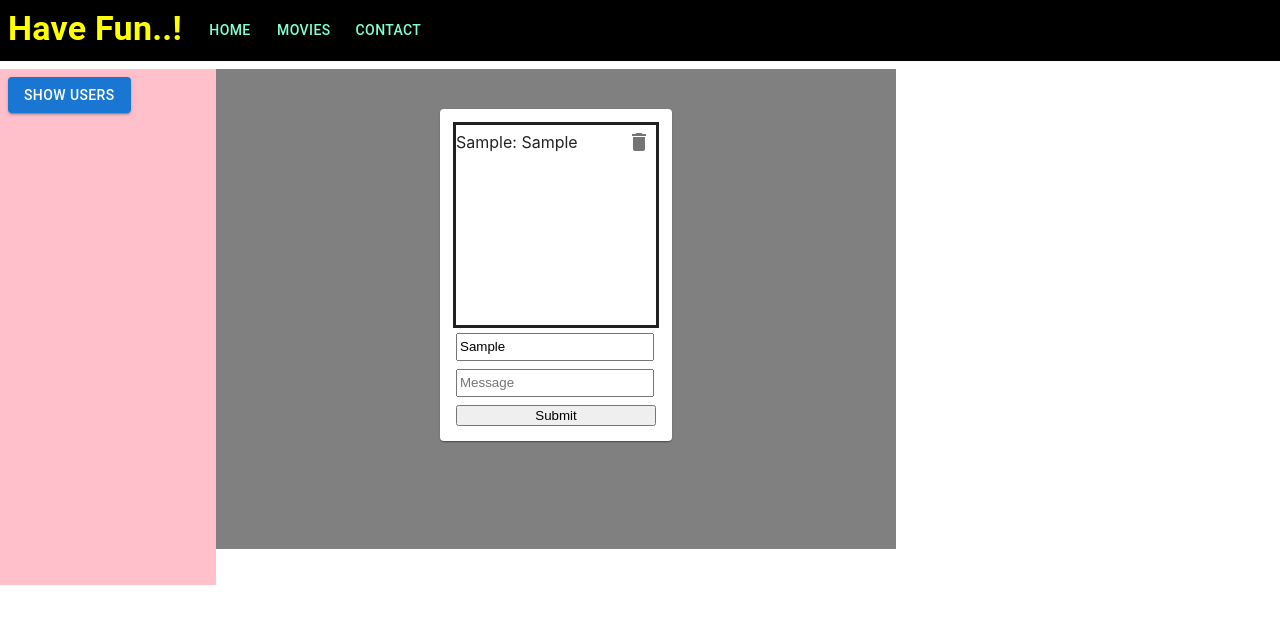
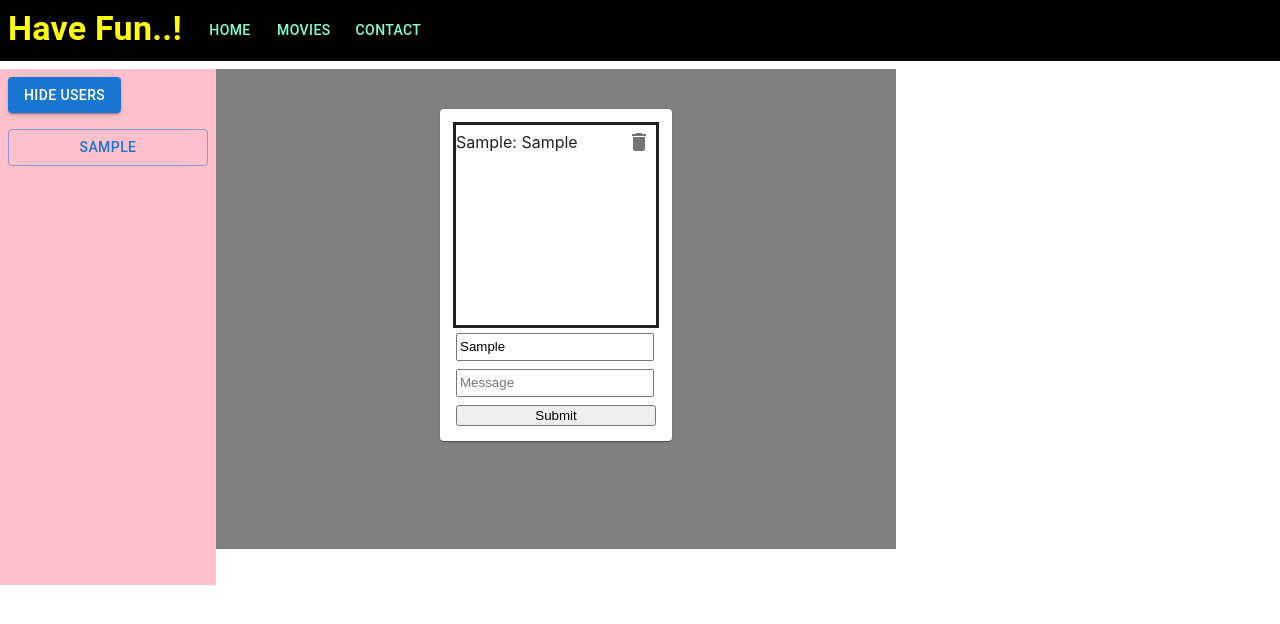
Before and after one commit to ravikumar-rskd/Movie-ChatApp, a React (Create React App) app: page / in a window 1280 px wide. Both pictures are taken after typing "Sample", "Sample" into the empty fields and a click on the button "Submit". Shown: the top 624 px of the page. Built offline with nearby package versions, Linux system fonts and the light colour scheme.

Commit message:
Inserted msgs into SideMenu Component

```diff
--- a/src/App.js
+++ b/src/App.js
@@ -11,16 +11,23 @@ import SideMenu from './components/SideMenu';
 
 function App() {
   const [users,setUsers]=useState([]);
+  const [messages, setMessages] = useState([]);
+
+  const handleUpdateMessages = (messages) => {
+    console.log("App page-msgs:",messages)
+    setMessages(messages);
+  };
+
   return (
     <div >
      <Header/>
      <Grid container>
         <Grid item>
-          <SideMenu users={users}/>
+          <SideMenu users={users} messages={messages}/>
         </Grid>
           <Grid item>
             <Box display={'flex'} sx={{width:600,height:400,justifyContent:'center',backgroundColor:'grey',padding:5,marginTop:1}}>
-              <Chat userData={setUsers}/>
+              <Chat userData={setUsers} msgData={handleUpdateMessages} />
             </Box>
           </Grid>
      </Grid>
--- a/src/components/Chat.js
+++ b/src/components/Chat.js
@@ -65,21 +65,31 @@ import DeleteIcon from '@mui/icons-material/Delete'; // Import Material-UI Delet
 
 
 
-const Chat = ({userData}) => {
+const Chat = ({userData,msgData}) => {
     const [user, setUser] = useState([]);
     const [message, setMessage] = useState('');
     const [messages, setMessages] = useState([]);
     const boxRef = useRef(null);
 
+    useEffect(()=>{
+        alert("You will not be able to find recent message at left side for User's Messages ");
+    },[]
+
+    );
 
     const handleSubmit = (e) => {
         console.log('submitted');
+        console.log(message);
+
         e.preventDefault();
         if (user && message) {
             setMessages([...messages,{ id: Date.now(), text: `${user}: ${message}` } ]);
             setMessage('');
             // userData(setMessages([messages]));
             userData(prevUsers => [...new Set([...prevUsers, user])]);
+            console.log(messages);
+            msgData(messages);
+
         }
 
         // const msg=getMessages(responses.data.id)
@@ -90,19 +100,7 @@ const Chat = ({userData}) => {
     };
 
     const handleDelete = (id) => {
-        // setMessages(messages.filter(msg => msg.id !== id));
-        setMessages(prevMessages => {
-            const updatedMessages = prevMessages.filter(msg => msg.id !== id);
-
-            // Check if the deleted message was the last one from a user
-            const remainingMessagesFromUser = updatedMessages.filter(msg => msg.user === user);
-
-            if (remainingMessagesFromUser.length === 0) {
-                userData(prevUsers => prevUsers.filter(u => u !== user));
-            }
-
-            return updatedMessages;
-        });
+        setMessages(messages.filter(msg => msg.id !== id));
     };
 
     useEffect(() => {
--- a/src/components/SideMenu.js
+++ b/src/components/SideMenu.js
@@ -1,41 +1,118 @@
+// import React, { useState } from 'react';
+// import { Box,Button } from '@mui/material';
+
+// const SideMenu=({users})=>{
+//     const [showUsers,setShowUsers]=useState(false);
+//     const handleUsers=()=>{
+//         console.log("Users Button clicked");
+//         setShowUsers(!showUsers);
+//         if(!showUsers){
+//         console.log("Users Displayed");
+//         console.log(users);
+//         }
+//     }
+
+//     return(
+//         <div>
+//             <Box sx={{
+//                 width:200,
+//                 height:500,
+//                 backgroundColor:'pink',
+//                 marginTop:1,
+//                 padding:1
+//                 }} >
+//                 <Button variant='contained' onClick={handleUsers} >
+//                 {showUsers ? "Hide Users" : "Show Users"}
+//                 </Button>
+//                 {showUsers &&
+//                 (<Box sx={{ marginTop: 2,display:'flex',flexDirection:'column' }}>
+//                     {users.map((user, index) => (
+//                         <Button key={index} variant='outlined' sx={{ marginBottom: 1,'&:hover':{backgroundColor:'yellow'}}}>
+//                             {user}
+//                         </Button>
+//                     ))}
+//                 </Box>
+//             )}
+//             </Box>
+//         </div>
+
+//     );
+// };
+
+// export default SideMenu;
 import React, { useState } from 'react';
-import { Box,Button } from '@mui/material';
+import { Box, Button, Card } from '@mui/material';
 
-const SideMenu=({users})=>{
-    const [showUsers,setShowUsers]=useState(false);
-    const handleUsers=()=>{
-        console.log("Users Button clicked");
+const SideMenu = ({ users = [], messages = [] }) => {
+    const [showUsers, setShowUsers] = useState(true);
+    const [selectedUser, setSelectedUser] = useState(null);
+
+    const handleUsers = () => {
+        console.log("Show/Hide Users Button clicked");
         setShowUsers(!showUsers);
-        if(!showUsers){
-        console.log("Users Displayed");
-        console.log(users);
-        }
-    }
+    };
 
-    return(
+    const handleUserClick = (user) => {
+        console.log(`${user} Button clicked`);
+        setSelectedUser(user);
+        console.log(messages);
+        setShowUsers(false); // Hide the users list
+    };
+
+    const handleBackClick = () => {
+        setSelectedUser(null);
+        setShowUsers(true); // Show the users list again
+    };
+
+    return (
         <div>
             <Box sx={{
-                width:200,
-                height:500,
-                backgroundColor:'pink',
-                marginTop:1,
-                padding:1
-                }} >
-                <Button variant='contained' onClick={handleUsers} >
+                width: 200,
+                height: 500,
+                backgroundColor: 'pink',
+                marginTop: 1,
+                padding: 1
+            }}>
+                {selectedUser === null ? (
+                    <>
+                        <Button variant='contained' onClick={handleUsers}>
                             {showUsers ? "Hide Users" : "Show Users"}
                         </Button>
-                {showUsers &&
-                (<Box sx={{ marginTop: 2,display:'flex',flexDirection:'column' }}>
+                        {showUsers && (
+                            <Box sx={{ marginTop: 2, display: 'flex', flexDirection: 'column' }}>
                                 {users.map((user, index) => (
-                        <Button key={index} variant='outlined' sx={{ marginBottom: 1,'&:hover':{backgroundColor:'yellow'}}}>
+                                    <Button
+                                        key={index}
+                                        variant='outlined'
+                                        sx={{ marginBottom: 1, '&:hover': { backgroundColor: 'yellow' } }}
+                                        onClick={() => handleUserClick(user)}
+                                    >
                                         {user}
                                     </Button>
                                 ))}
                             </Box>
                         )}
+                    </>
+                ) : (
+                    <>
+                        <Button variant='contained' onClick={handleBackClick}>
+                            Show Users
+                        </Button>
+                        <Box sx={{ marginTop: 2 }}>
+                            <h3>{selectedUser}'s Messages</h3>
+                            <Card sx={{ overflowY: 'auto', height: 300,paddingLeft:2 }}>
+                                {messages
+                                   .filter(msg => msg.text.startsWith(`${selectedUser}:`))
+                                    .map((msg, index) => (
+                                        <p key={index}>{msg.text}</p>
+                                    ))
+                                }
+                            </Card>
+                        </Box>
+                    </>
+                )}
             </Box>
         </div>
-
     );
 };
 
```
Lines whose indentation alone changed are shown as unchanged.
